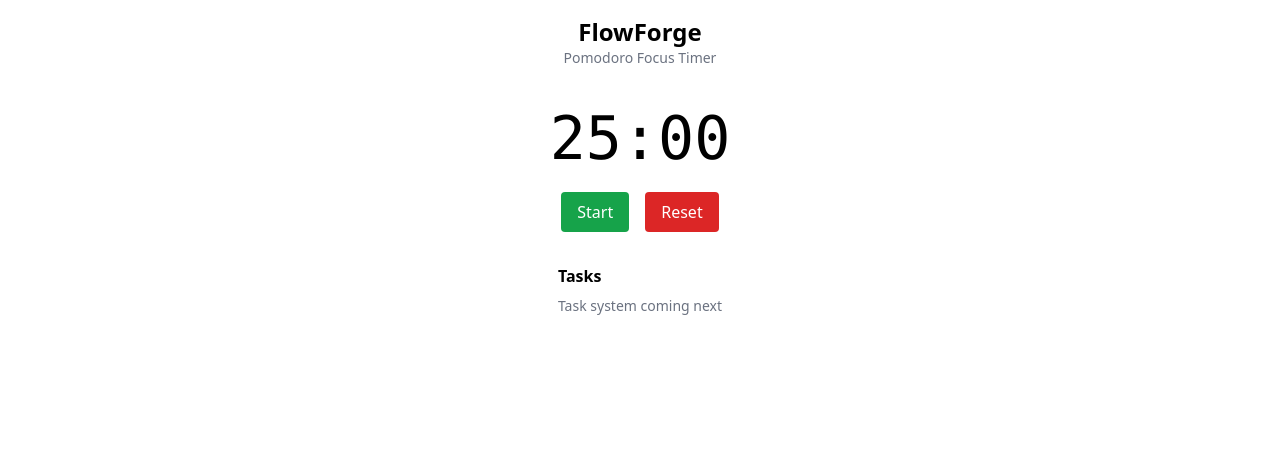
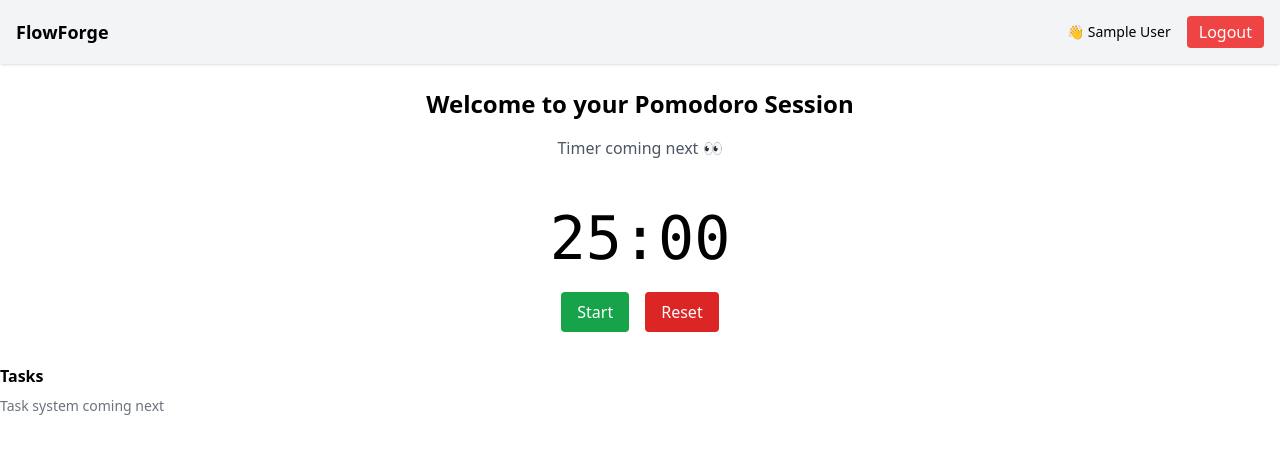
Before and after one commit to Black-Emperor33/alx-fe-capstoneProject, a React (Vite) app in the folder pomodoro-app/: page / in a window 1280 px wide. Shown: the top 454 px of the page. Built offline with nearby package versions, Linux system fonts and the light colour scheme; sample sign-in values are in the browser's storage.

Commit message:
Add header with user info and logout

```diff
--- a/pomodoro-app/src/components/Header.jsx
+++ b/pomodoro-app/src/components/Header.jsx
@@ -1,8 +1,28 @@
+import { useAuth } from "../context/AuthContext";
+import { useNavigate } from "react-router-dom";
+
 function Header() {
+  const { user, logout } = useAuth();
+  const navigate = useNavigate();
+
+  const handleLogout = () => {
+    logout();
+    navigate("/login");
+  };
+
   return (
-    <header className="text-center py-4">
-      <h1 className="text-2xl font-bold">FlowForge</h1>
-      <p className="text-sm text-gray-500">Pomodoro Focus Timer</p>
+    <header className="flex justify-between items-center p-4 bg-gray-100 shadow">
+      <h1 className="text-lg font-bold">FlowForge</h1>
+
+      <div className="flex items-center gap-4">
+        <span className="text-sm">👋 {user?.name}</span>
+        <button
+          onClick={handleLogout}
+          className="bg-red-500 text-white px-3 py-1 rounded"
+        >
+          Logout
+        </button>
+      </div>
     </header>
   );
 }
--- a/pomodoro-app/src/pages/Home.jsx
+++ b/pomodoro-app/src/pages/Home.jsx
@@ -5,13 +5,22 @@ import TaskList from "../components/TaskList";
 
 function Home() {
   return (
-    <main className="min-h-screen flex flex-col items-center px-4">
+    <>
       <Header />
+      <main className="p-6 text-center">
+        <h2 className="text-2xl font-bold mb-4">
+          Welcome to your Pomodoro Session
+        </h2>
+        <p className="text-gray-600">
+          Timer coming next 👀
+        </p>
+      </main>
       <Timer />
       <Controls />
       <TaskList />
-    </main>
+    </>
   );
 }
 
+
 export default Home;
```
